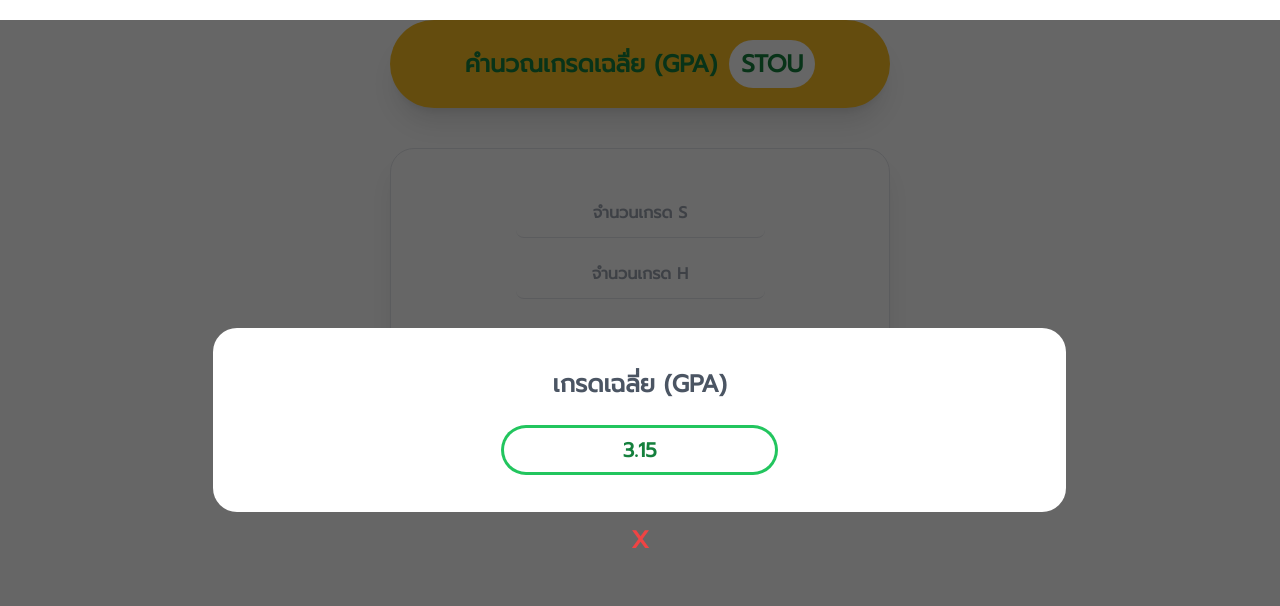
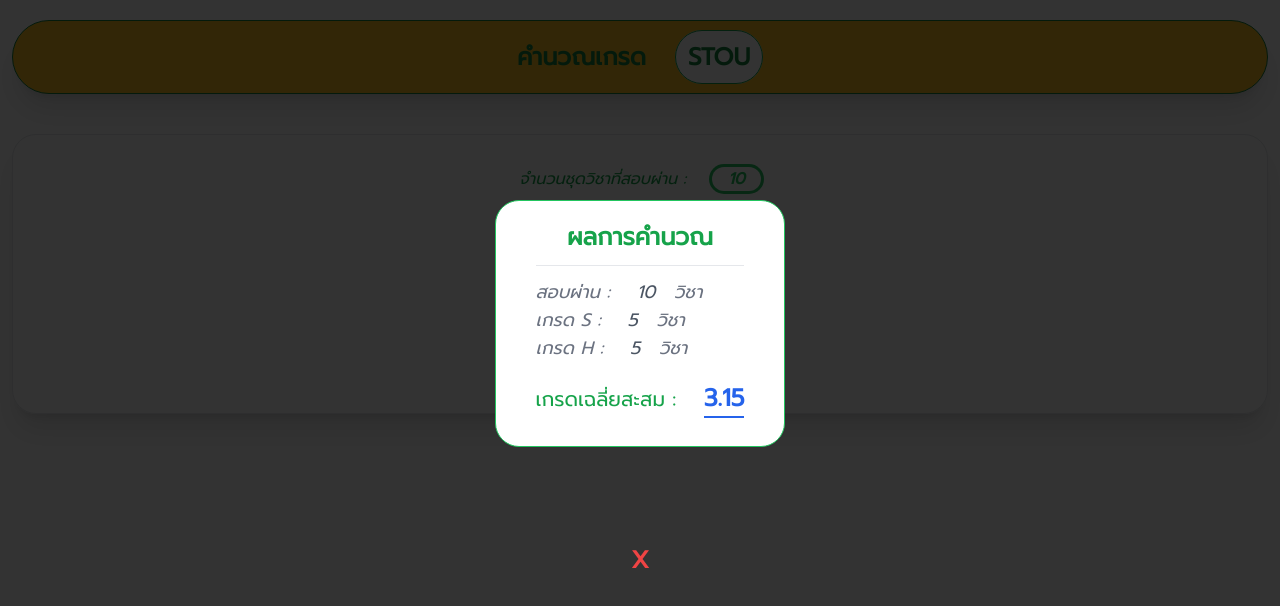
Before and after one commit to KhomsanKp/stou-gpa, a Vue app: page / in a window 1280 px wide. Both pictures are taken after typing "5", "5" into the empty fields and a click on the button "คำนวณเกรด". Shown: the top 606 px of the page. Built offline with nearby package versions, Linux system fonts and the light colour scheme.

Commit message:
Edit Text

```diff
--- a/index.html
+++ b/index.html
@@ -3,7 +3,9 @@
   <head>
     <meta charset="UTF-8">
     <link rel="icon" href="/stou-gpa.ico">
-    <meta name="viewport" content="width=device-width, initial-scale=1.0">
+    <!-- <meta name="viewport" content="width=device-width, initial-scale=1.0"> -->
+    <meta name="viewport"
+      content="width=device-width, initial-scale=1.0, maximum-scale=1.0, user-scalable=0">
     <title>Stou GPA</title>
   </head>
   <body>
--- a/src/App.vue
+++ b/src/App.vue
@@ -1,17 +1,29 @@
 <template>
-  <Modal v-model="isOpen" @is-close="isClose" :gpa="gpa" />
+  <Modal v-model="isOpen" @is-close="isClose">
+    <div
+      class="flex absolute border border-green-500 top-[25%] flex-col h-fit py-5 px-10 bg-white rounded-3xl z-20 animate__animated animate__shakeY animate__slow	1s">
+      <h6 class="text-2xl text-green-600 font-semibold text-center">ผลการคำนวณ</h6>
+      <div class="border-b my-3" />
+      <p class="text-lg text-gray-500 italic">สอบผ่าน : <span class="text-gray-600 ml-5 mr-3">{{ gradeH + gradeS }}</span> วิชา</p>
+      <p class="text-lg text-gray-500 italic">เกรด S : <span class="text-gray-600 ml-5 mr-3">{{ gradeS }}</span> วิชา</p>
+      <p class="text-lg text-gray-500 italic">เกรด H : <span class="text-gray-600 ml-5 mr-3">{{ gradeH }}</span> วิชา</p>
+      <p class="text-xl mt-5 mb-3 text-green-600">
+       เกรดเฉลี่ยสะสม : <span class="font-bold text-2xl border-b-2 text-blue-600 border-blue-600 ml-5">{{ gpa }}</span>
+      </p>
+    </div>
+  </Modal>
 
-  <div class="md:container mx-auto px-3">
-    <Transition enter-active-class="animate__animated animate__backInLeft" leave-active-class="animate__animated animate__backOutLeft">
+  <div class="md:container mx-auto px-3 w-full h-screen">
+    <div class="flex justify-center flex-wrap">
       <h1
-      class="mx-auto my-5 max-w-[500px]  bg-amber-400 shadow-xl rounded-full font-black px-7 text-2xl py-5 flex justify-center items-center text-center text-green-700 animate__animated animate__backInLeft">
-      คำนวณเกรดเฉลื่ย (GPA)
-      <span class="px-3 py-2 ml-3 rounded-full bg-white">STOU</span>
-    </h1>
-  </Transition>
+        class="mt-5 bg-amber-400 w-full border border-green-700 shadow-xl md:text-2xl rounded-full font-black px-6 text-xl py-5 text-center text-green-700 animate__animated animate__backInLeft">
+        คำนวณเกรด
+        <span class="px-3 py-2 ml-5 rounded-full border border-green-600 bg-white">STOU</span>
+      </h1>
+    </div>
 
-    <main class="mx-auto max-w-[500px] mt-10">
-      <div class="border  block mx-auto w-full h-full rounded-3xl py-10 shadow-xl animate__animated animate__backInRight">
+    <main class="flex justify-center mt-10">
+      <div class="border w-full  rounded-3xl px-6 py-5 shadow-xl animate__animated animate__backInRight">
         <FormInput :is-valid-s="checkForm.isValidS" :is-valid-h="checkForm.isValidH" :is-valid-all="checkForm.isValidAll"
           v-model:grade-h="gradeH" v-model:grade-s="gradeS" @submit-form="submitForm" @reset-form="resetForm" />
       </div>
@@ -73,8 +85,6 @@ const submitForm = () => {
     gpa.value = gpaValue.toFixed(2)
     isOpen.value = true
 
-    gradeH.value = ''
-    gradeS.value = ''
   } else {
     checkForm.isValidH = false
     checkForm.isValidS = false
@@ -87,12 +97,15 @@ const resetForm = () => {
   gpa.value = ''
 
   checkForm.isValidH = true
-    checkForm.isValidS = true
+  checkForm.isValidS = true
+  checkForm.isValidAll = true
 }
 
 const isClose = () => {
   isOpen.value = false
   gpa.value = ''
+
+  resetForm()
 }
 
 interface CheckForm {
--- a/src/assets/main.css
+++ b/src/assets/main.css
@@ -6,4 +6,6 @@
 
 * {
     font-family: 'Prompt', sans-serif;
+    touch-action: manipulation;
+
 }
--- a/src/components/FormInput.vue
+++ b/src/components/FormInput.vue
@@ -1,40 +1,53 @@
 <template>
     <form @submit.prevent="emit('submitForm')">
-        <div class="grid grid-cols-1 gap-3 w-[300px ] justify-items-center">
+        <div class="grid grid-cols-1 gap-3  justify-items-center">
+            <p v-if="total" class="text-green-600 text-left mt-3 italic">จำนวนชุดวิชาที่สอบผ่าน : <span
+                    class="text-green-500 font-bold ring ring-green-500 rounded-3xl px-4 ml-5"
+                    :class="[total < 1 || total > 24 ? 'text-red-500 ring ring-red-500' : '']">{{ total }}</span></p>
+
+            <p v-if="!props.isValidAll && total < 1 || total > 24" class="text-sm mb-10 text-red-500 text-left font-semibold border-b border-red-500">* ชุดวิชาที่สอบผ่านมีค่ารเหว่าง 1 - 24</p>
+
             <p v-if="!props.isValidS" class="text-red-500 text-sm">* เกรด S มีค่าระหว่าง 0 - 24</p>
-            <input type="number" placeholder="จำนวนเกรด S" class="border-b font-bold rounded-lg outline-none focus:border-green-500 py-3 px-5 text-center text-green-500 focus:text-left focus:text-gray-500" v-model.number="gradeS"
-                :class="[!props.isValidS ? 'border-red-500 focus:text-red-500 focus:border-red-500': '']"
-            />
+            <input type="number" placeholder="จำนวนเกรด S"
+                class="border-b font-bold rounded-lg outline-none focus:border-green-500 py-3 px-5 text-center text-green-500 focus:text-left focus:text-gray-500"
+                v-model.number="gradeS"
+                :class="[!props.isValidS ? 'border-red-500 focus:text-red-500 focus:border-red-500' : '']" />
 
             <p v-if="!props.isValidH" class="text-red-500 text-sm">* เกรด H มีค่าระหว่าง 0 - 24</p>
-            <input type="number" placeholder="จำนวนเกรด H" class="border-b font-bold rounded-lg outline-none focus:border-green-500 py-3 px-5 text-center text-green-500 focus:text-left focus:text-gray-500" v-model.number="gradeH"
-            :class="[!props.isValidH ? 'border-red-500 focus:text-red-500 focus:border-red-500': '']"
-            />
+            <input type="number" placeholder="จำนวนเกรด H"
+                class="border-b font-bold rounded-lg outline-none focus:border-green-500 py-3 px-5 text-center text-green-500 focus:text-left focus:text-gray-500"
+                v-model.number="gradeH"
+                :class="[!props.isValidH ? 'border-red-500 focus:text-red-500 focus:border-red-500' : '']" />
         </div>
 
-        <p v-if="!props.isValidAll" class="text-sm text-red-500 text-center mt-5 font-semibold">* จำนวนเกรด S + H มีค่าระหว่าง 1 - 24 {{ props.isValidAll }}</p>
-
         <div class="mt-10 flex justify-center gap-5">
-            <button type="submit" class="text-white shadow-md hover:shadow-xl block px-3 py-2 bg-green-500 hover:bg-green-400 rounded-full ">คำนวณเกรด</button>
-            <button type="button" class="text-white shadow-md hover:shadow-xl block px-3 py-2 bg-amber-500 hover:bg-amber-400 rounded-full" @click="emit('resetForm')">Reset</button>
+            <button type="submit"
+                class="text-white shadow-md hover:shadow-xl block px-3 py-2 bg-green-500 hover:bg-green-400 rounded-full ">คำนวณเกรด</button>
+            <button type="button"
+                class="text-white shadow-md hover:shadow-xl block px-3 py-2 bg-amber-500 hover:bg-amber-400 rounded-full"
+                @click="emit('resetForm')">Reset</button>
         </div>
     </form>
 </template>
 
 <script setup lang="ts">
+import { computed } from 'vue';
+
 const gradeS = defineModel<Number | any>('gradeS')
 const gradeH = defineModel<Number | any>('gradeH')
 const props = defineProps(['isValidS', 'isValidH', 'isValidAll'])
 
 const emit = defineEmits(['submitForm', 'resetForm'])
+
+const total = computed(() => gradeH.value + gradeS.value)
 </script>
 
 <style scoped>
 /* Chrome, Safari, Edge, Opera */
 input::-webkit-outer-spin-button,
 input::-webkit-inner-spin-button {
-  -webkit-appearance: none;
-  margin: 0;
+    -webkit-appearance: none;
+    margin: 0;
 }
 
 /* Firefox
--- a/src/components/Modal.vue
+++ b/src/components/Modal.vue
@@ -1,27 +1,18 @@
 <template>
-    <div v-show="isOpen" @click="emit('isClose')"
-        class="w-full h-full fixed bg-opacity-60 bg-black z-10 flex justify-center items-center">
+    <Transition enter-active-class="animate__animated animate__zoomIn animate__faster 500ms"
+        leave-active-class="animate__animated animate__zoomOut animate__faster 500ms">
+        <div v-show="isOpen" @click="emit('isClose')"
+            class="w-full h-full fixed bg-opacity-80 bg-black z-10 flex justify-center items-center">
+            <slot />
 
-        <div class="w-2/3 h-fit block p-5 bg-white rounded-3xl z-20 animate__animated animate__heartBeat">
-            <h6 class="text-2xl text-gray-600 font-semibold mt-5 text-center">เกรดเฉลี่ย (GPA)</h6>
-            <p
-                class="text-center text-xl font-semibold mt-7 ring w-1/3 block mx-auto rounded-full ring-green-500 text-green-700 py-2 px-3 mb-5">
-                {{ props.gpa }}
-            </p>
+            <div class=" flex flex-col absolute top-[65%] px-5 py-3 bg-opacity-0 hover:bg-opacity-10  bg-red-500 rounded-3xl z-20 mt-3">
+                <button class="text-red-500 flex-1 text-2xl font-bold" @click="emit('isClose')">X</button>
+            </div>
         </div>
-
-        <div
-            class=" w-fit  h-fit absolute text-center bottom-[32%] px-4 py-2 hover:bg-red-400 hover:bg-opacity-20 rounded-3xl z-20">
-            <button class="text-red-500 text-2xl font-bold" @click="emit('isClose')">X</button>
-        </div>
-    </div>
+    </Transition>
 </template>
 
 <script setup lang="ts">
-const props = defineProps({
-    gpa: String,
-})
-
 const isOpen = defineModel()
 const emit = defineEmits(['isClose'])
 </script>
```
